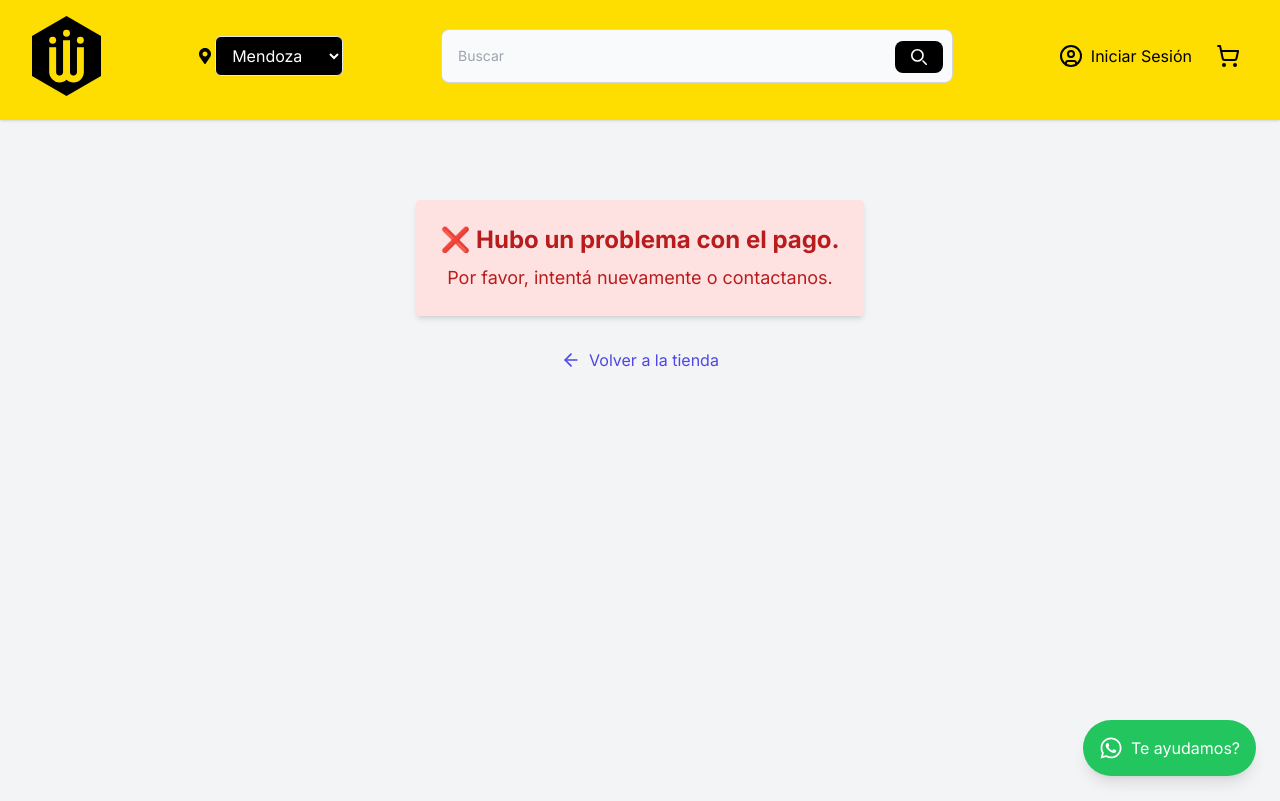
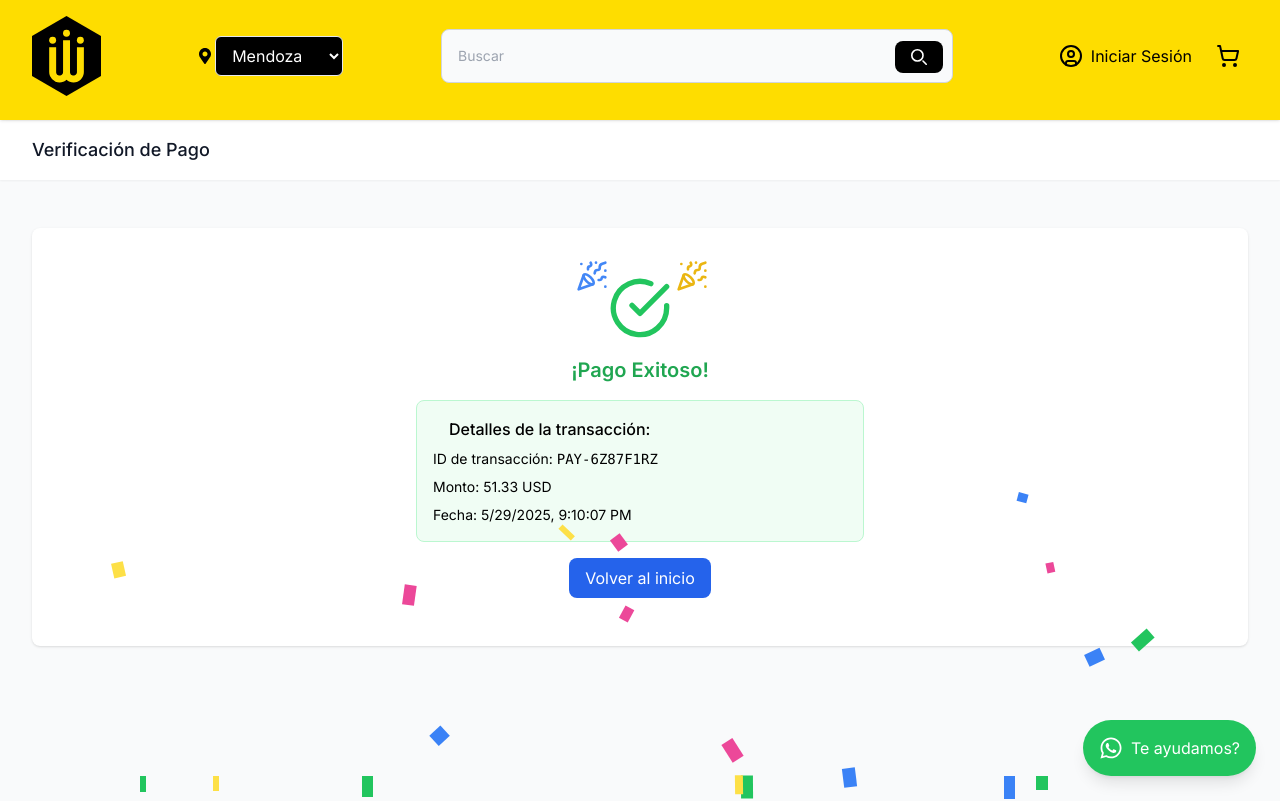
Before and after one commit to Gabih14/Web-WeTECH, a React (Vite) app: page /checkout/callback in a window 1280 px wide. Shown: the top 801 px of the page. Built offline with nearby package versions, Linux system fonts and the light colour scheme.

Commit message:
add animation on payment callback

```diff
--- a/src/pages/PaymentCallback.tsx
+++ b/src/pages/PaymentCallback.tsx
@@ -1,75 +1,213 @@
-import { useEffect, useState } from "react";
-import { ArrowLeft } from "lucide-react";
-import { useNavigate, useSearchParams } from "react-router-dom";
+import { useState, useEffect } from 'react';
+import { CheckCircle, XCircle, Loader, PartyPopper } from 'lucide-react';
 
-export default function PaymentCallback() {
-  const [searchParams] = useSearchParams();
-  const [status, setStatus] = useState<"loading" | "success" | "fail">(
-    "loading"
-  );
-  const navigate = useNavigate();
+// Enum para los posibles estados del pago
+const PaymentStatus = {
+  LOADING: 'loading',
+  SUCCESS: 'success',
+  FAIL: 'fail'
+};
 
+// Componente principal de la página de pago
+const PaymentCallback = () => {
+  // Estado para controlar el estado del pago
+  const [status, setStatus] = useState(PaymentStatus.LOADING);
+
+  // Datos simulados del pago
+  const [paymentData, setPaymentData] = useState({
+    id: '',
+    amount: 0,
+    currency: '',
+    date: ''
+  });
+
+  // Añadimos estilos CSS para animaciones personalizadas
   useEffect(() => {
-    const paymentId = searchParams.get("payment_id");
+    const style = document.createElement('style');
+    style.textContent = `
+      @keyframes fadeIn {
+        from { opacity: 0; transform: translateY(10px); }
+        to { opacity: 1; transform: translateY(0); }
+      }
 
-    const checkPaymentStatus = async () => {
+      @keyframes confetti {
+        0% { transform: translateY(0) rotate(0deg); }
+        100% { transform: translateY(100vh) rotate(720deg); }
+      }
+
+      .animate-fadeIn {
+        animation: fadeIn 0.8s ease-out forwards;
+      }
+
+      .animate-confetti {
+        animation: confetti 5s ease-in-out forwards;
+      }
+    `;
+    document.head.appendChild(style);
+
+    return () => {
+      document.head.removeChild(style);
+    };
+  }, []);
+
+  // Simulamos la verificación del pago al cargar el componente
+  useEffect(() => {
+    // Simulación de una llamada a API para verificar el estado del pago
+    const verifyPayment = async () => {
       try {
-        // Simulación de delay de red
-        await new Promise((resolve) => setTimeout(resolve, 1500));
+        // Simulamos un tiempo de espera para la verificación
+        await new Promise(resolve => setTimeout(resolve, 2000));
 
-        // Simulación de resultado mock
-        const mockData = {
-          status: "approved", // Cambiar a "rejected" para simular error (=! approved)
-        };
+        // Simulamos una respuesta aleatoria (éxito o fallo)
+        const isSuccess = Math.random() > 0.5;
 
-        if (mockData.status === "approved") {
-          setStatus("success");
+        if (true) {
+          setStatus(PaymentStatus.SUCCESS);
+          setPaymentData({
+            id: 'PAY-' + Math.random().toString(36).substring(2, 10).toUpperCase(),
+            amount: parseFloat((Math.random() * 1000).toFixed(2)),
+            currency: 'USD',
+            date: new Date().toISOString()
+          });
         } else {
-          setStatus("fail");
+          setStatus(PaymentStatus.FAIL);
         }
-      } catch (err) {
-        console.error(err);
-        setStatus("fail");
+      } catch (error) {
+        setStatus(PaymentStatus.FAIL);
+        console.error('Error al verificar el pago:', error);
       }
     };
 
-    if (paymentId) {
-      checkPaymentStatus();
-    } else {
-      setStatus("fail");
-    }
+    verifyPayment();
   }, []);
 
+  // Función para renderizar el contenido según el estado
+  const renderContent = () => {
+    switch (status) {
+      case PaymentStatus.LOADING:
+        return (
+          <div className="flex flex-col items-center justify-center space-y-4">
+            <Loader className="animate-spin text-blue-500" size={64} />
+            <h2 className="text-xl font-semibold">Procesando su pago</h2>
+            <p className="text-gray-600">Por favor espere mientras verificamos su transacción...</p>
+          </div>
+        );
+
+      case PaymentStatus.SUCCESS:
+        return (
+          <div className="flex flex-col items-center justify-center space-y-4">
+            <div className="relative">
+              <CheckCircle
+                className="text-green-500"
+                size={64}
+              />
+              <PartyPopper
+                className="absolute -top-4 -right-9 text-yellow-500 animate-pulse"
+                size={32}
+              />
+              <PartyPopper
+                className="absolute -top-4 -left-8 text-blue-500 animate-pulse"
+                size={32}
+              />
+            </div>
+
+            <h2 className="text-xl font-semibold animate-pulse text-green-600">¡Pago Exitoso!</h2>
+
+            <div className="bg-green-50 border border-green-200 rounded-lg p-4 w-full max-w-md transform transition-all duration-500 hover:scale-105">
+              <div className="flex items-center">
+                <div className="w-2 h-2 rounded-full bg-green-500 mr-2 animate-ping"></div>
+                <p className="font-medium">Detalles de la transacción:</p>
+              </div>
+              <div className="mt-2 space-y-2">
+                <p className="text-sm opacity-0 animate-fadeIn" style={{animationDelay: '0.2s', animationFillMode: 'forwards'}}>
+                  ID de transacción: <span className="font-mono">{paymentData.id}</span>
+                </p>
+                <p className="text-sm opacity-0 animate-fadeIn" style={{animationDelay: '0.4s', animationFillMode: 'forwards'}}>
+                  Monto: {paymentData.amount} {paymentData.currency}
+                </p>
+                <p className="text-sm opacity-0 animate-fadeIn" style={{animationDelay: '0.6s', animationFillMode: 'forwards'}}>
+                  Fecha: {new Date(paymentData.date).toLocaleString()}
+                </p>
+              </div>
+            </div>
+
+            <button className="mt-4 px-4 py-2 bg-blue-600 text-white rounded-lg hover:bg-blue-700 transition-colors transform hover:scale-105 hover:shadow-lg">
+              Volver al inicio
+            </button>
+
+            <div className="fixed top-0 left-0 w-full h-full pointer-events-none">
+              {[...Array(20)].map((_, i) => (
+                <div
+                  key={i}
+                  className="absolute animate-confetti"
+                  style={{
+                    left: `${Math.random() * 100}%`,
+                    top: '-5%',
+                    animationDelay: `0s`,
+                    animationDuration: `${3 + Math.random() * 4}s`,
+                    background: ['#fde047', '#22c55e', '#3b82f6', '#ec4899'][Math.floor(Math.random() * 4)],
+                    width: `${5 + Math.random() * 10}px`,
+                    height: `${10 + Math.random() * 15}px`,
+                  }}
+                />
+              ))}
+            </div>
+          </div>
+        );
+
+      case PaymentStatus.FAIL:
+        return (
+          <div className="flex flex-col items-center justify-center space-y-4">
+            <XCircle className="text-red-500" size={64} />
+            <h2 className="text-xl font-semibold">El pago ha fallado</h2>
+            <p className="text-gray-600">Lo sentimos, no pudimos procesar su pago. Por favor, inténtelo nuevamente.</p>
+            <div className="bg-red-50 border border-red-200 rounded-lg p-4 w-full max-w-md">
+              <p className="font-medium">Posibles razones:</p>
+              <ul className="mt-2 text-sm space-y-1">
+                <li>• Fondos insuficientes</li>
+                <li>• Información de pago incorrecta</li>
+                <li>• Problemas con su entidad bancaria</li>
+                <li>• Error de conexión</li>
+              </ul>
+            </div>
+            <div className="flex space-x-4 mt-4">
+              <button className="px-4 py-2 bg-gray-200 text-gray-800 rounded-lg hover:bg-gray-300 transition-colors">
+                Contactar soporte
+              </button>
+              <button className="px-4 py-2 bg-blue-600 text-white rounded-lg hover:bg-blue-700 transition-colors">
+                Intentar nuevamente
+              </button>
+            </div>
+          </div>
+        );
+
+      default:
+        return null;
+    }
+  };
+
   return (
-    <div className="flex flex-col items-center justify-start mt-20 h-screen bg-gray-100 px-4">
-      {status === "loading" && (
-        <div className="text-center">
-          <div className="animate-spin rounded-full h-12 w-12 border-t-4 border-blue-500 border-solid mx-auto mb-4"></div>
-          <p className="text-gray-600 text-lg">Verificando estado del pago...</p>
+    <div className="min-h-screen bg-gray-50 flex flex-col">
+      {/* Cabecera */}
+      <header className="bg-white shadow-sm">
+        <div className="max-w-7xl mx-auto px-4 py-4 sm:px-6 lg:px-8">
+          <h1 className="text-lg font-medium text-gray-900">Verificación de Pago</h1>
         </div>
-      )}
+      </header>
 
-      {status === "success" && (
-        <div className="text-center bg-green-100 text-green-700 p-6 rounded shadow-md mb-4">
-          <h2 className="text-2xl font-bold mb-2">✅ ¡Pago exitoso!</h2>
-          <p className="text-lg">Gracias por tu compra.</p>
+      {/* Contenido principal */}
+      <main className="flex-grow">
+        <div className="max-w-7xl mx-auto px-4 py-12 sm:px-6 lg:px-8">
+          <div className="bg-white shadow rounded-lg p-6 md:p-12">
+            {/* Renderizar el contenido según el estado */}
+            {renderContent()}
+          </div>
         </div>
-      )}
+      </main>
 
-      {status === "fail" && (
-        <div className="text-center bg-red-100 text-red-700 p-6 rounded shadow-md mb-4">
-          <h2 className="text-2xl font-bold mb-2">❌ Hubo un problema con el pago.</h2>
-          <p className="text-lg">Por favor, intentá nuevamente o contactanos.</p>
-        </div>
-      )}
 
-      <button
-        onClick={() => navigate("/")}
-        className="mt-4 inline-flex items-center text-indigo-600 hover:text-indigo-800"
-      >
-        <ArrowLeft className="h-5 w-5 mr-2" />
-        Volver a la tienda
-      </button>
     </div>
   );
-}
+};
+
+export default PaymentCallback;
```
